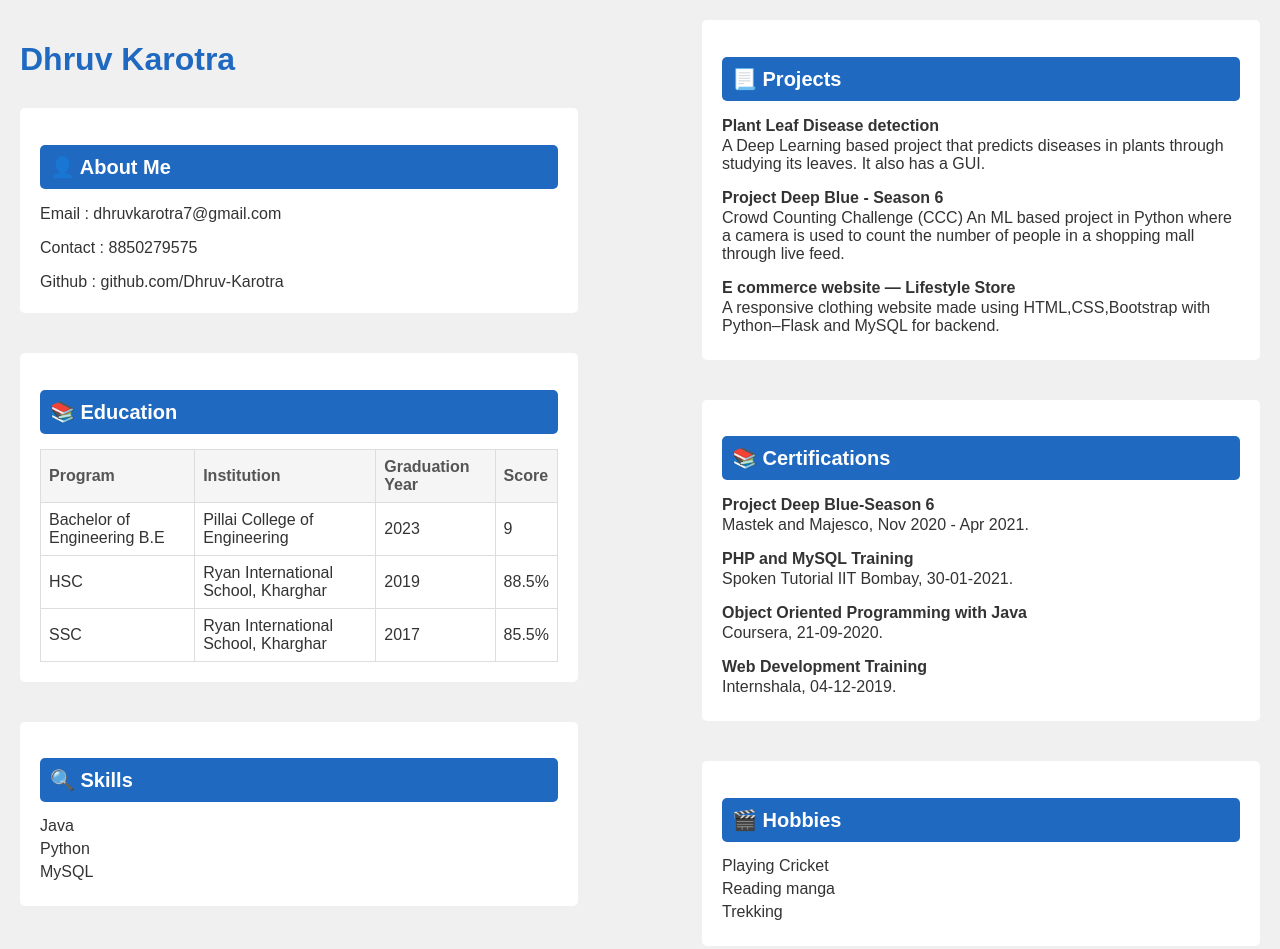
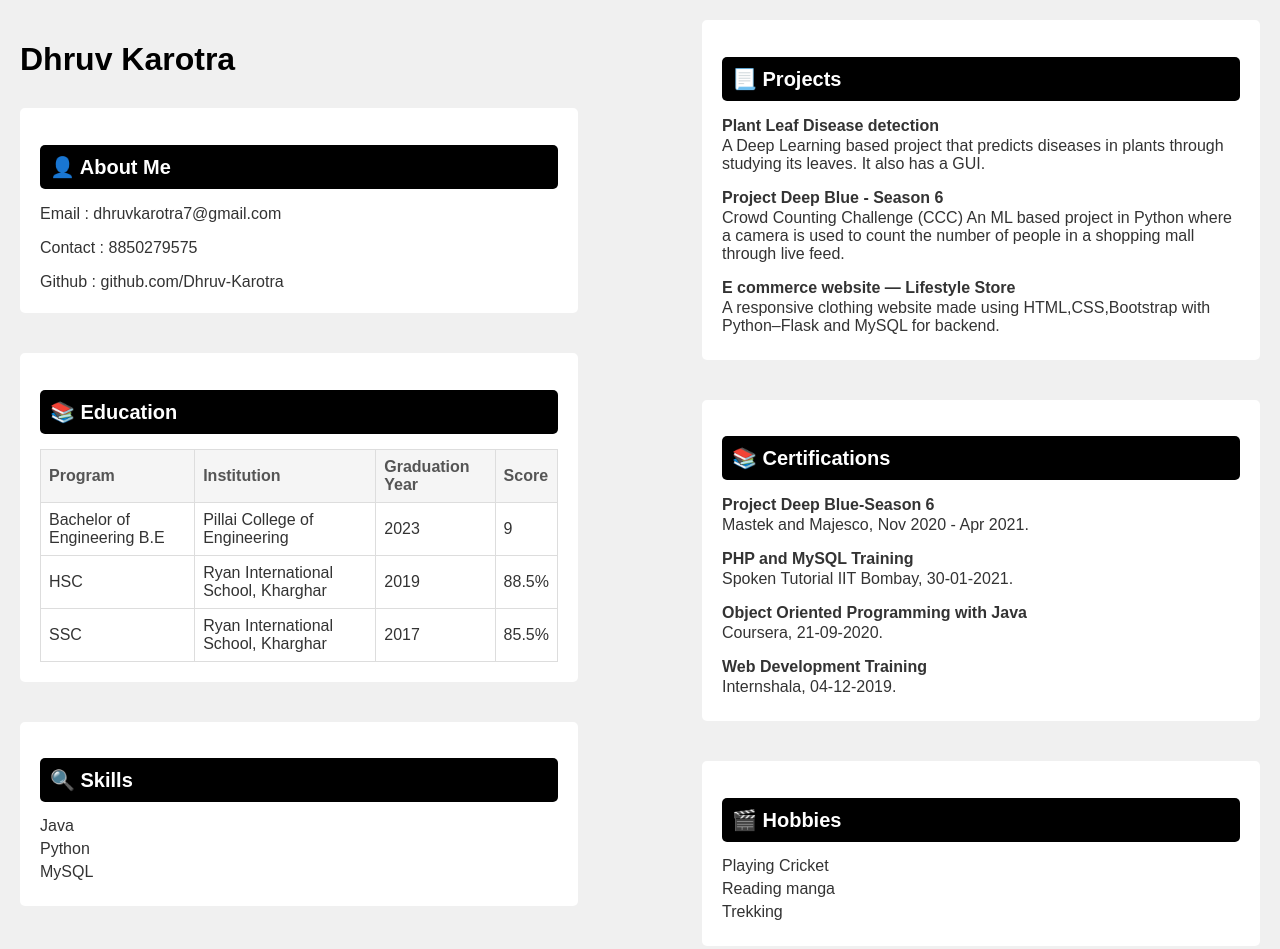
Before and after one commit to Dhruv-Karotra/Resume, a plain HTML site: page index.html in a window 1280 px wide. Drawn offline with Linux system fonts and the light colour scheme.

Commit message:
changes to the resume in f1

```diff
--- a/index.html
+++ b/index.html
@@ -11,7 +11,7 @@
     }
 
     h1 {
-      color: #1f69c1; /* Set text color to blue */
+      color: #000000; /* Set text color to blue */
       text-align: left; /* Align title to the left */
       margin-bottom: 30px;
     }
@@ -41,7 +41,7 @@
     .section h2 {
       font-size: 20px;
       margin-bottom: 15px;
-      background-color: #1f69c1;
+      background-color: #000000;
       color: #ffffff;
       padding: 10px;
       border-radius: 5px;
```
